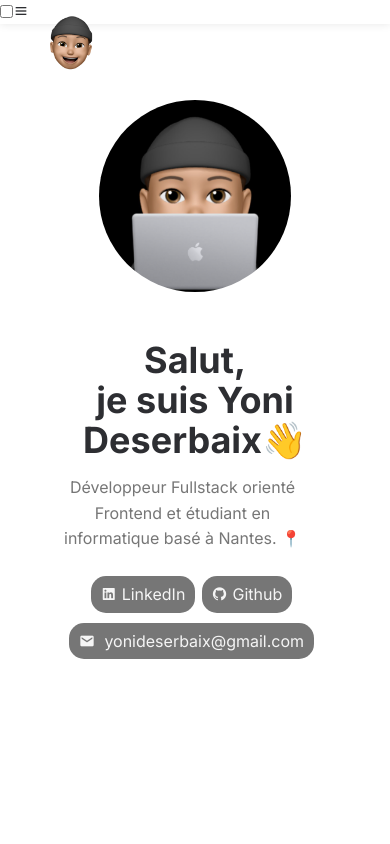
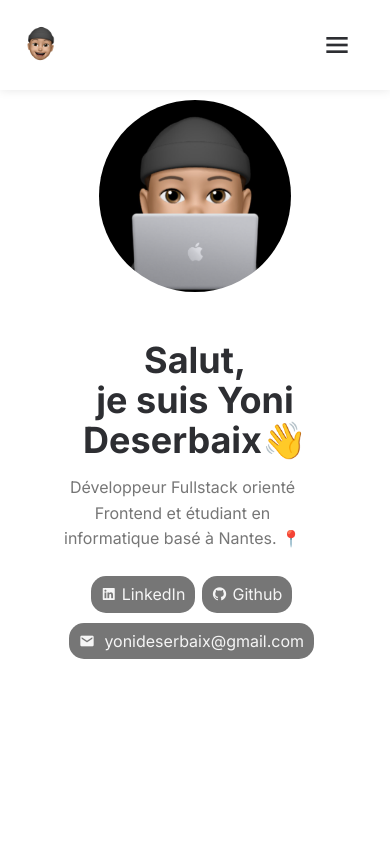
Before and after one commit to Yoni-Deserbaix/Portfolio-V2, a Next.js app: page / in a window 390 px wide. Shown: the top 844 px of the page. Built offline with nearby package versions, Linux system fonts and the light colour scheme.

Commit message:
update responsive

```diff
--- a/src/app/components/Header.tsx
+++ b/src/app/components/Header.tsx
@@ -28,21 +28,32 @@ export default function Header() {
   return (
     // navbar
     <nav className="bg-white shadow-[0_0_10px_rgba(0,0,0,0.1)] fixed w-full z-[1] left-0 top-0">
+      <div className="flex items-center justify-between">
+        <strong className="logo">
           <a href="#home">
-        <strong className="logo">
             <Image
               src={memojiHeader.src}
               alt="memoji"
               width={500}
               height={500}
-            className="absolute w-20 transition-all duration-[0.3s] mx-[30px] my-[5px] hover:scale-105"
+              className="w-[80px] transition-all duration-[0.3s] mx-[5px] my-[30px] hover:scale-105 max-lg:mx-[15px] max-lg:my-[20px] max-lg:w-[50px]"
             />
+          </a>
         </strong>
-      </a>
-      <input type="checkbox" id="check" onChange={handleClick} />
+        <input
+          type="checkbox"
+          id="check"
+          className="hidden"
+          onChange={handleClick}
+        />
         <label htmlFor="check" className="navbar__burger__menu">
-        <i className="bx bx-menu" id="burger__icon"></i>
+          <i
+            className="bx bx-menu float-end mr-8 px-[5px] text-center py-[7px] rounded hover:bg-[whitesmoke] text-[2rem]"
+            id="burger__icon"
+          ></i>
         </label>
+      </div>
+
       <ul
         className="navbar__ul float-right mr-[25px] max-lg:fixed max-lg:w-full max-lg:h-[100vh] max-lg:bg-[whitesmoke] max-lg:top-20 max-lg:text-center max-lg:flex max-lg:flex-col"
         style={isNavbarOpen ? openNavbar : closeNavbar}
```
Lines whose indentation alone changed are shown as unchanged.
